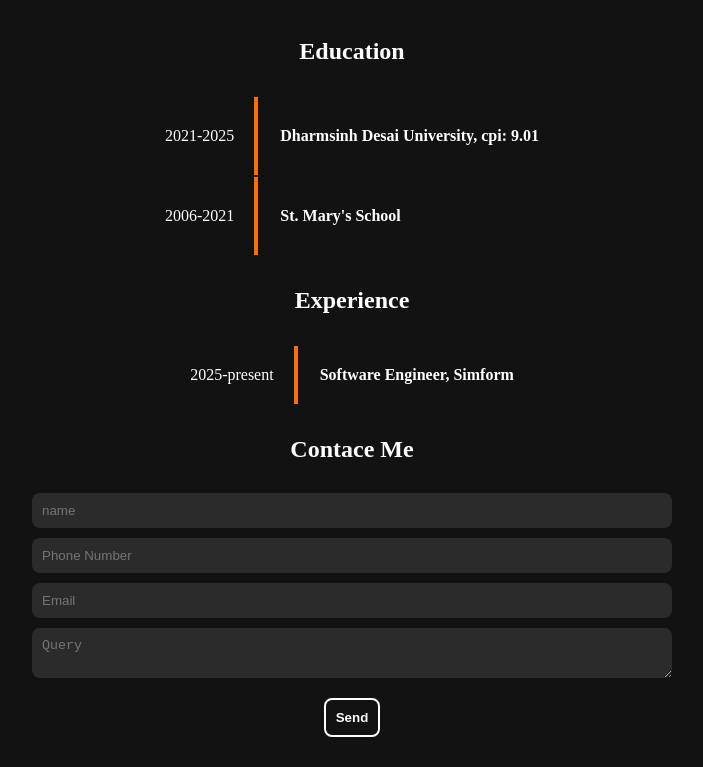
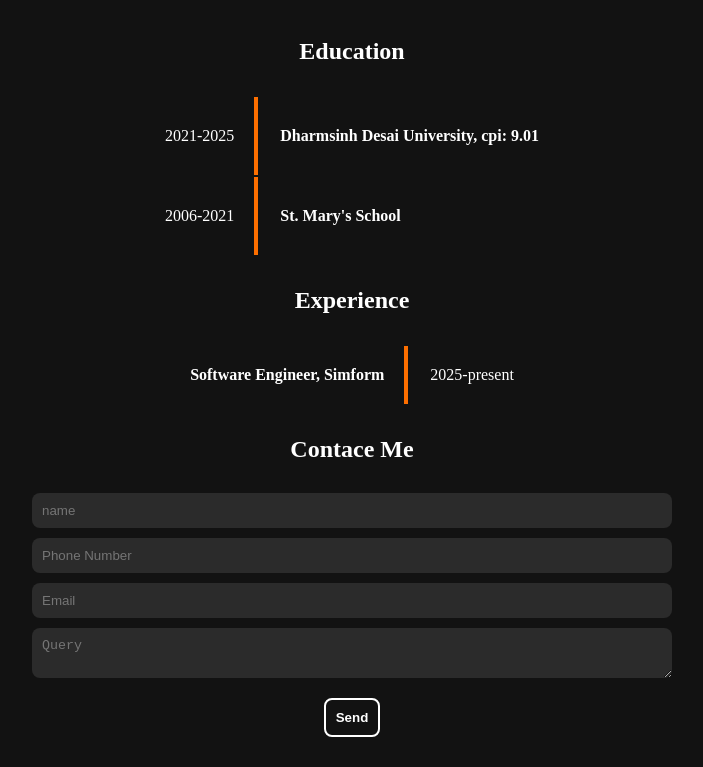
Before and after one commit to inshiya-ravat/Portfolio, a React (Vite) app: page / in a window 1280 px wide. Shown: the part 1989-2756 px from the top of the page, without its empty margins (288-991 px from the left). Built offline with nearby package versions, Linux system fonts and the light colour scheme.

Commit message:
fix:minor style issue

```diff
--- a/src/component/About/ExperienceRow.tsx
+++ b/src/component/About/ExperienceRow.tsx
@@ -7,12 +7,12 @@ interface ExperienceRowProp {
 const ExperienceRow = ({ listItem }: ExperienceRowProp) => {
   return (
     <tr>
-      <td className={styles.duration}>{listItem.duration}</td>
-      <td>
+      <td className={styles.duration}>
         <b>
           {listItem.role}, {listItem.company}
         </b>
       </td>
+      <td>{listItem.duration}</td>
     </tr>
   );
 };
```
